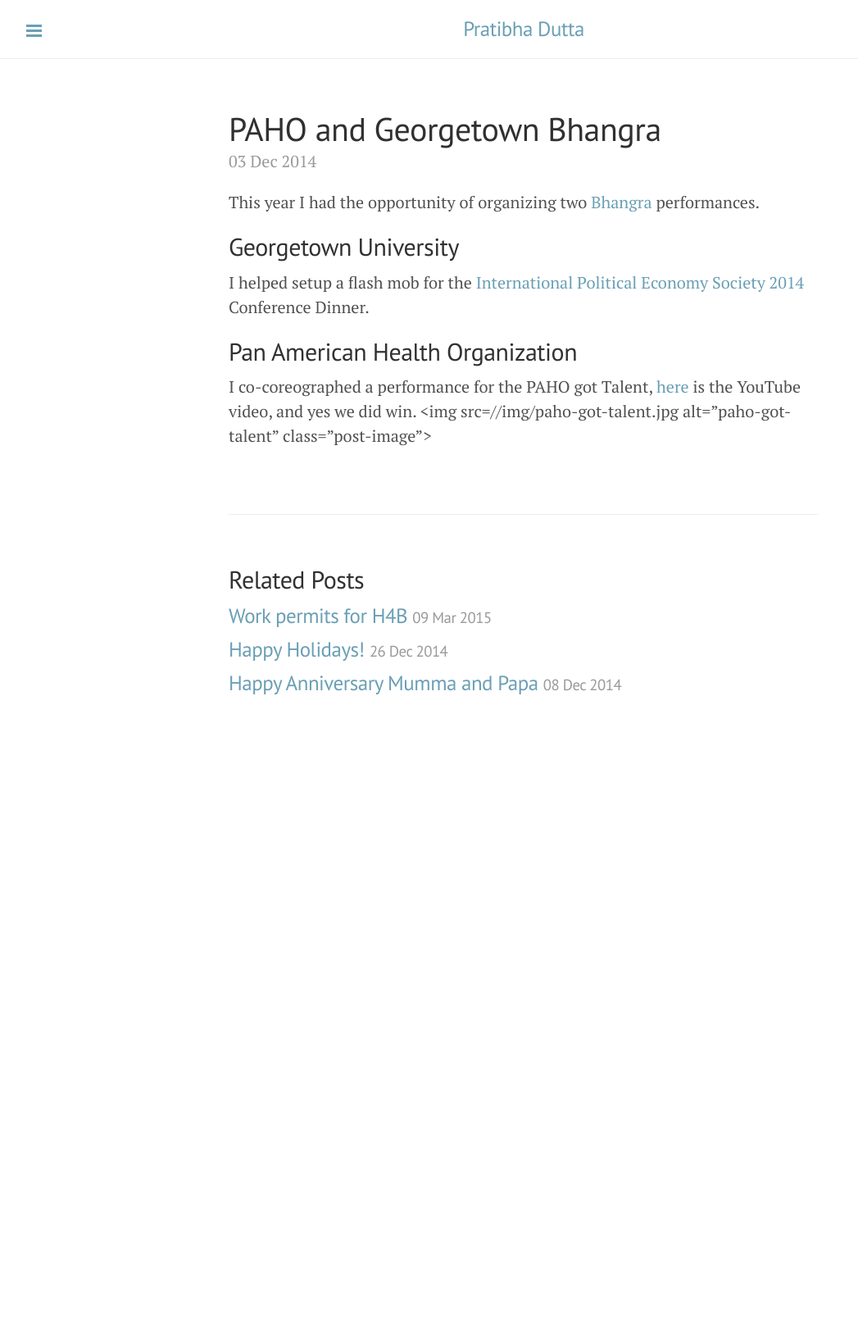
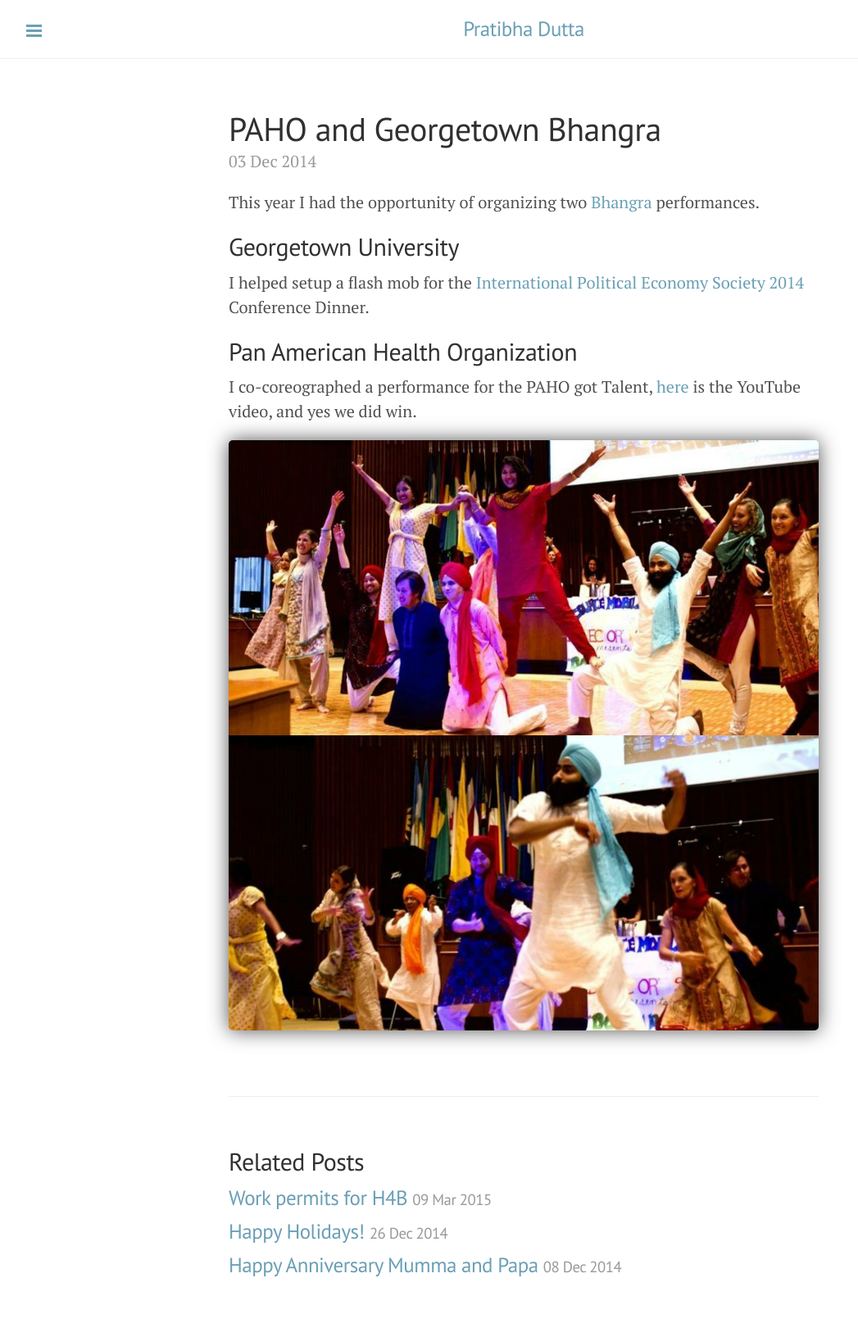
Before and after one commit to ishankapoor/pratibhadutta, a Jekyll site: the page built from _posts/2014-12-03-paho-georgetown-bhangra.md, in a window 1280 px wide. Shown: the whole page at 82% size, without its empty margins (1-1048 px from the left). Built offline with Jekyll 4.4.1, drawn with Linux system fonts in a browser that asks for light colours; before the commit the page ends 910 px from its top, so only the background shows below that.

Commit message:
quotes
quotes

```diff
--- a/_posts/2014-12-03-paho-georgetown-bhangra.md
+++ b/_posts/2014-12-03-paho-georgetown-bhangra.md
@@ -9,4 +9,4 @@
 
 ## Pan American Health Organization
 I co-coreographed a performance for the PAHO got Talent, [here](https://www.youtube.com/watch?v=YwkA9ClNkhI) is the YouTube video, and yes we did win.
-<img src={{site.baseurl}}/img/paho-got-talent.jpg alt="paho-got-talent" class="post-image">
+<img src="{{site.baseurl}}/img/paho-got-talent.jpg" alt="paho-got-talent" class="post-image">
```
